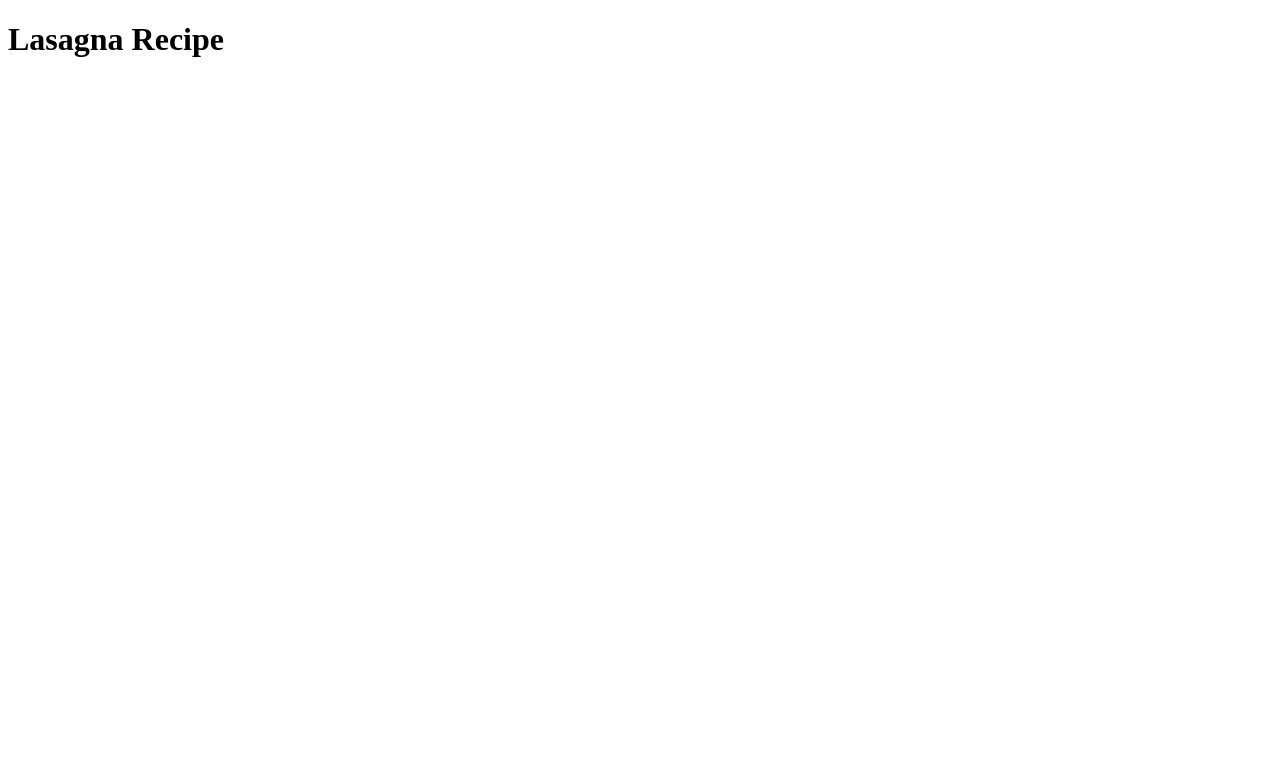
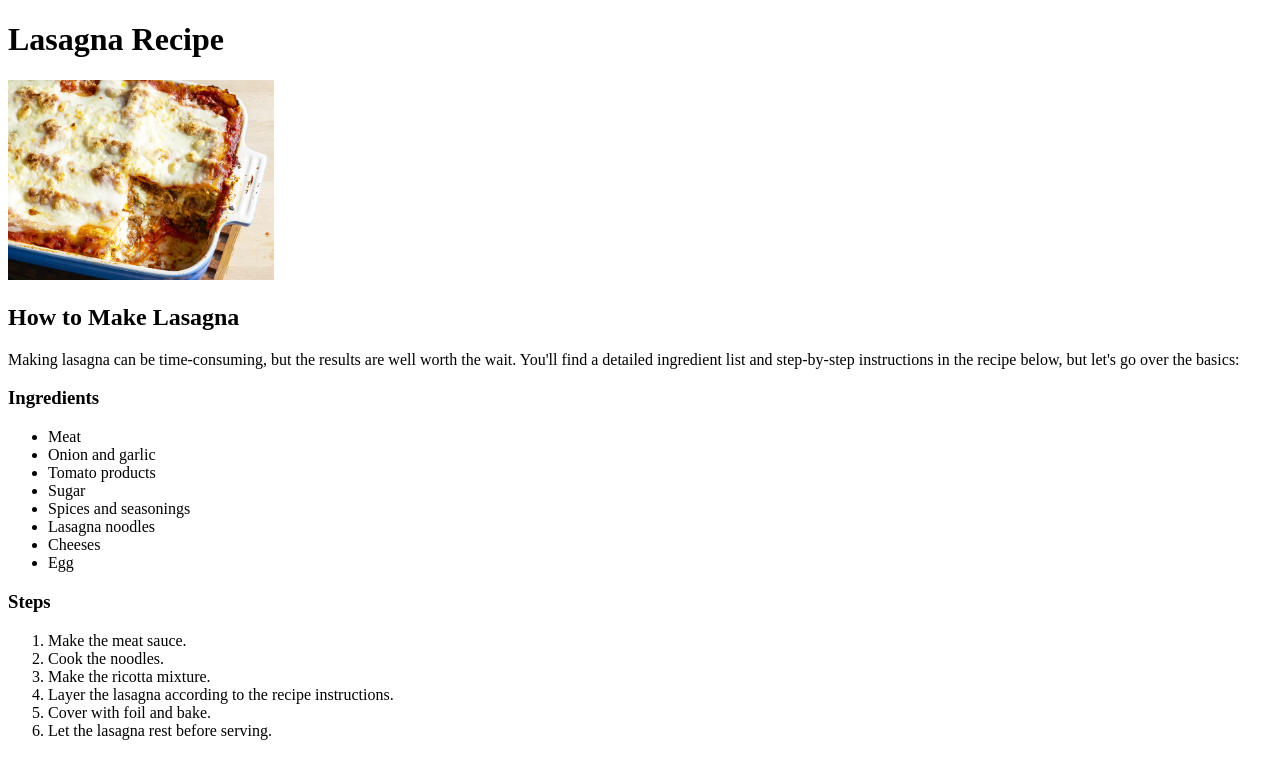
Before and after one commit to Sukheeynwa/odin-recipes, a plain HTML site: page recipes/lasagna.html in a window 1280 px wide. Drawn offline with Linux system fonts and the light colour scheme.

Commit message:
Lasagna recipe added

```diff
--- a/recipes/lasagna.html
+++ b/recipes/lasagna.html
@@ -7,5 +7,29 @@
 
     <body>
         <h1>Lasagna Recipe</h1>
+        <img src="/images/lasagna.webp" alt="Lasagna picture" height="200px">
+        <h2>How to Make Lasagna</h2>
+        <p>Making lasagna can be time-consuming, but the results are well worth the wait. You'll find a detailed ingredient list and step-by-step instructions in the recipe below, but let's go over the basics:</p>
+        <h3>Ingredients</h3>
+        <ul>
+            <li>Meat</li>
+            <li>Onion and garlic</li>
+            <li>Tomato products</li>
+            <li>Sugar</li>
+            <li>Spices and seasonings</li>
+            <li>Lasagna noodles</li>
+            <li>Cheeses</li>
+            <li>Egg</li>
+        </ul>
+        <h3>Steps</h3>
+        <ol>
+            <li>Make the meat sauce.</li>
+            <li>Cook the noodles.</li>
+            <li>Make the ricotta mixture.</li>
+            <li>Layer the lasagna according to the recipe instructions.</li>
+            <li>Cover with foil and bake.</li>
+            <li>Let the lasagna rest before serving.</li>
+
+        </ol>
     </body>
 </html>
```
